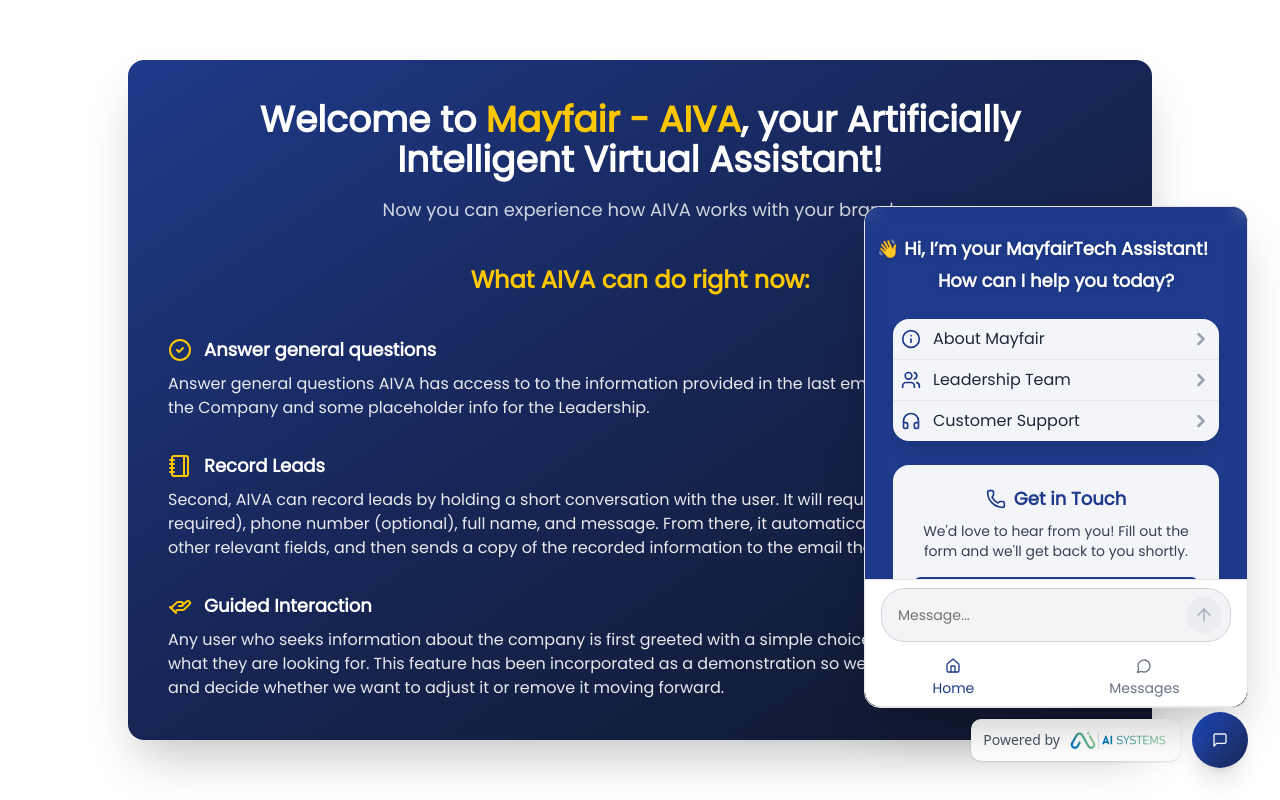
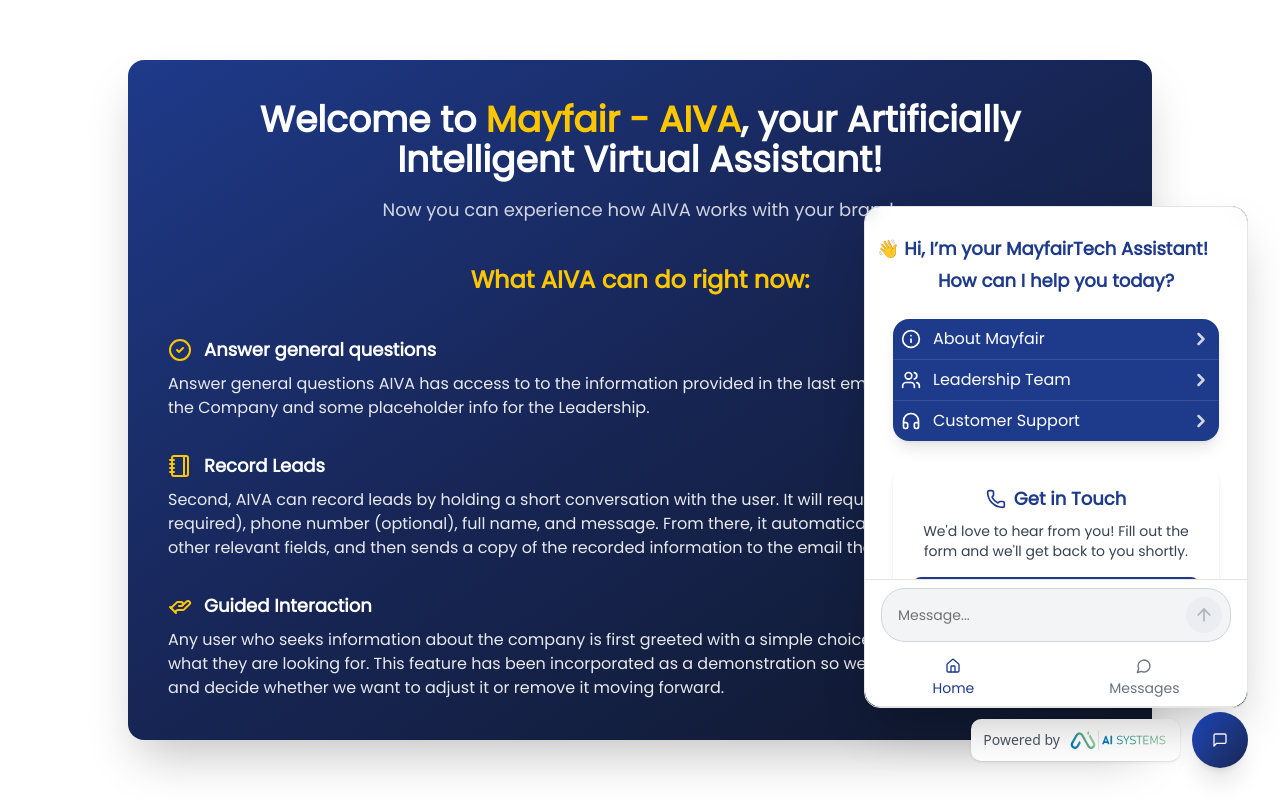
Before and after one commit to hasanasim14/new-chatbot, a Next.js app: page / in a window 1280 px wide. Both pictures are taken after a click on the button "Open chat". Built offline with nearby package versions, Linux system fonts and the light colour scheme.

Commit message:
Changed the theme

```diff
--- a/src/components/homepage/Home.tsx
+++ b/src/components/homepage/Home.tsx
@@ -30,17 +30,17 @@ export default function HomePage({
   const cardItems = [
     {
       text: "About Mayfair",
-      icon: <Info className="h-5 w-5 text-[#1e3a8a]" />,
+      icon: <Info className="h-5 w-5 text-[#fff]" />,
       query: "What is mayfair?",
     },
     {
       text: "Leadership Team",
-      icon: <Users className="h-5 w-5 text-[#1e3a8a]" />,
+      icon: <Users className="h-5 w-5 text-[#fff]" />,
       query: "Leadership Team",
     },
     {
       text: "Customer Support",
-      icon: <Headphones className="h-5 w-5 text-[#1e3a8a]" />,
+      icon: <Headphones className="h-5 w-5 text-[#fff]" />,
       query: "Customer Support",
     },
   ];
@@ -55,11 +55,10 @@ export default function HomePage({
 
   return (
     <div
-      // className={`${Poppins_font.className} flex flex-col h-full max-h-screen bg-gradient-to-br from-[#5B0094] via-[#8B00CC] to-[#B84DFF]`}
-      className={`${Poppins_font.className} flex flex-col h-full max-h-screen bg-[#1e3a8a]`}
+      className={`${Poppins_font.className} flex flex-col h-full max-h-screen bg-[#fff]`}
     >
       <div className="p-3 backdrop-blur overflow-y-auto flex-1">
-        <h2 className="text-lg font-semibold text-white drop-shadow-sm space-y-1 mt-4">
+        <h2 className="text-lg font-semibold text-[#1e3a8a] space-y-1 mt-4">
           <span className="block">👋 Hi, I’m your MayfairTech Assistant!</span>
           <span className="block text-center">How can I help you today?</span>
         </h2>
@@ -67,27 +66,32 @@ export default function HomePage({
         <div className="flex-1 px-4 py-2">
           <div className="flex gap-4 mb-4"></div>
 
-          <div className="max-w-sm mx-auto bg-white/95 backdrop-blur-sm rounded-2xl shadow-lg overflow-hidden">
-            <ul className="divide-y divide-gray-200">
+          <div className="max-w-sm mx-auto bg-[#1e3a8a] backdrop-blur-sm rounded-2xl shadow-lg overflow-hidden">
+            <ul className="divide-y divide-white/10">
               {cardItems.map((item, index) => (
                 <li
                   key={index}
                   onClick={() => handleCardClick(item.query)}
-                  className="flex items-center justify-between p-2 group hover:bg-gray-50/80 transition-colors duration-300 cursor-pointer"
+                  className="flex items-center justify-between p-2 group
+                   hover:bg-[#264499] transition-colors duration-300
+                   cursor-pointer"
                 >
                   <div className="flex items-center gap-3">
                     {item.icon}
-                    <span className="text-gray-800 font-medium">
+                    <span className="text-white font-medium transition-colors duration-300 group-hover:text-gray-100">
                       {item.text}
                     </span>
                   </div>
-                  <ChevronRight className="h-5 w-5 text-gray-400 stroke-[3] transition-colors duration-200 group-hover:text-[#1e3a8a]" />
+                  <ChevronRight
+                    className="h-5 w-5 text-gray-300 stroke-[3]
+                     transition-colors duration-300 group-hover:text-white"
+                  />
                 </li>
               ))}
             </ul>
           </div>
 
-          <div className="max-w-sm mx-auto mt-6 p-5 bg-white/95 backdrop-blur-sm rounded-2xl shadow-xl text-center">
+          <div className="max-w-sm mx-auto mt-6 p-5 bg-[#fff] rounded-2xl shadow-md text-center">
             <h3 className="text-lg font-semibold text-[#1e3a8a] mb-2 flex items-center justify-center gap-2">
               <Phone className="h-5 w-5" />
               Get in Touch
@@ -98,7 +102,7 @@ export default function HomePage({
             </p>
             <Button
               onClick={handleContact}
-              className="w-full text-white bg-[#1e3a8a] transition-all hover:bg-[#1e3a8a]/90 group"
+              className="w-full text-white bg-[#1e3a8a] transition-all hover:bg-[#264499] group"
             >
               Contact Us
               <ChevronRight className="ml-2 h-4 w-4 transition-transform duration-300 group-hover:translate-x-1" />
```
